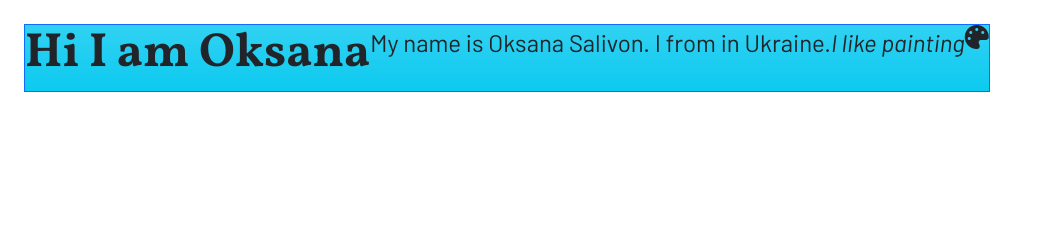
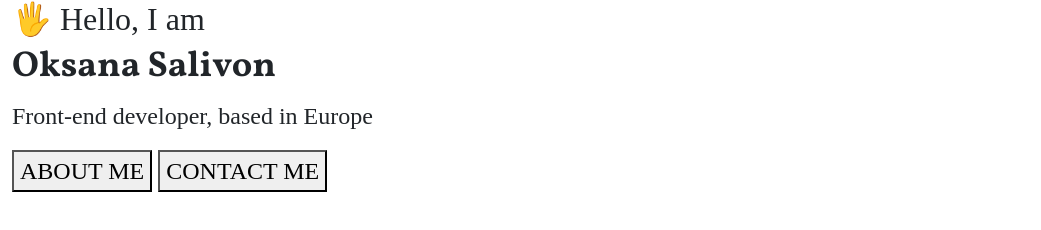
Before and after one commit to KsanaSal/portfolio-project-shecodes, a plain HTML site: page index.html in a window 1280 px wide. Shown: the whole page, without its empty margins (0-1041 px from the left). Drawn offline with nearby package versions, Linux system fonts and the light colour scheme.

Commit message:
Add styles and content

```diff
--- a/css/style.css
+++ /dev/null
@@ -1,11 +0,0 @@
-body {
-    font-family: 'Barlow', sans-serif;
-    font-size: 24px;
-    font-weight: 400;
-}
-
-h1 {
-    font-family: 'Vollkorn', serif;
-    font-size: 48px;
-    font-weight: 700;
-}
--- a/index.html
+++ b/index.html
@@ -20,15 +20,16 @@
             href="https://fonts.googleapis.com/css2?family=Barlow:ital,wght@0,400;0,500;1,400;1,500&family=Vollkorn:ital,wght@0,500;0,700;1,500;1,700&display=swap"
             rel="stylesheet"
         />
-        <link rel="stylesheet" href="./css/style.css" />
+        <link rel="stylesheet" href="./styles/basic.css" />
         <title>Document</title>
     </head>
     <body>
-        <div class="d-inline-flex border border-primary m-4 bg-info bg-gradient">
-        <h1>Hi I am Oksana</h1>
-        <p>My name is Oksana Salivon. I from in Ukraine.</p>
-        <i>I like painting</i>
-        <i class="fa-solid fa-palette"></i>
-    </div>
+        <div class="container-fluid">
+            <h2>🖐 Hello, I am</h2>
+            <h1>Oksana Salivon</h1>
+            <p>Front-end developer, based in Europe</p>
+            <button type="button">ABOUT ME</button>
+            <button type="button">CONTACT ME</button>
+        </div>
     </body>
 </html>
--- /dev/null
+++ b/styles/basic.css
@@ -0,0 +1,13 @@
+body {
+    font-family: var(--default-font-family);
+    font-size: 24px;
+    font-weight: 400;
+    line-height: 1.5;
+}
+
+h1 {
+    color: var(--black-dark-color);
+    font-family: "Vollkorn", serif;
+    font-size: 36px;
+    font-weight: 700;
+}
--- /dev/null
+++ b/styles/index.css
@@ -0,0 +1,2 @@
+@import './variable';
+@import './basic.css';
--- /dev/null
+++ b/styles/variable.css
@@ -0,0 +1,17 @@
+:root {
+    --primary-dark-color: #4a148c;
+    --primary-medium-color: #8939ec;
+    --primary-light-color: #f9f5fe;
+    --secondary-dark-color: #e65100;
+    --secondary-medium-color: #ff810d;
+    --secondary-light-color: #fff9f4;
+    --black-dark-color: #131313;
+    --black-dark-medium-color: #363636;
+    --black-medium-color: #717171;
+    --black-medium-light-color: #b8b8b8;
+    --black-light-color: #e7e7e7;
+    --black-super-light-color: #f3f3f3;
+    --white-color: #ffffff;
+    --heading-font-family: "Vollkorn", serif;
+    --default-font-family: "Barlow", sans-serif;
+}
```
